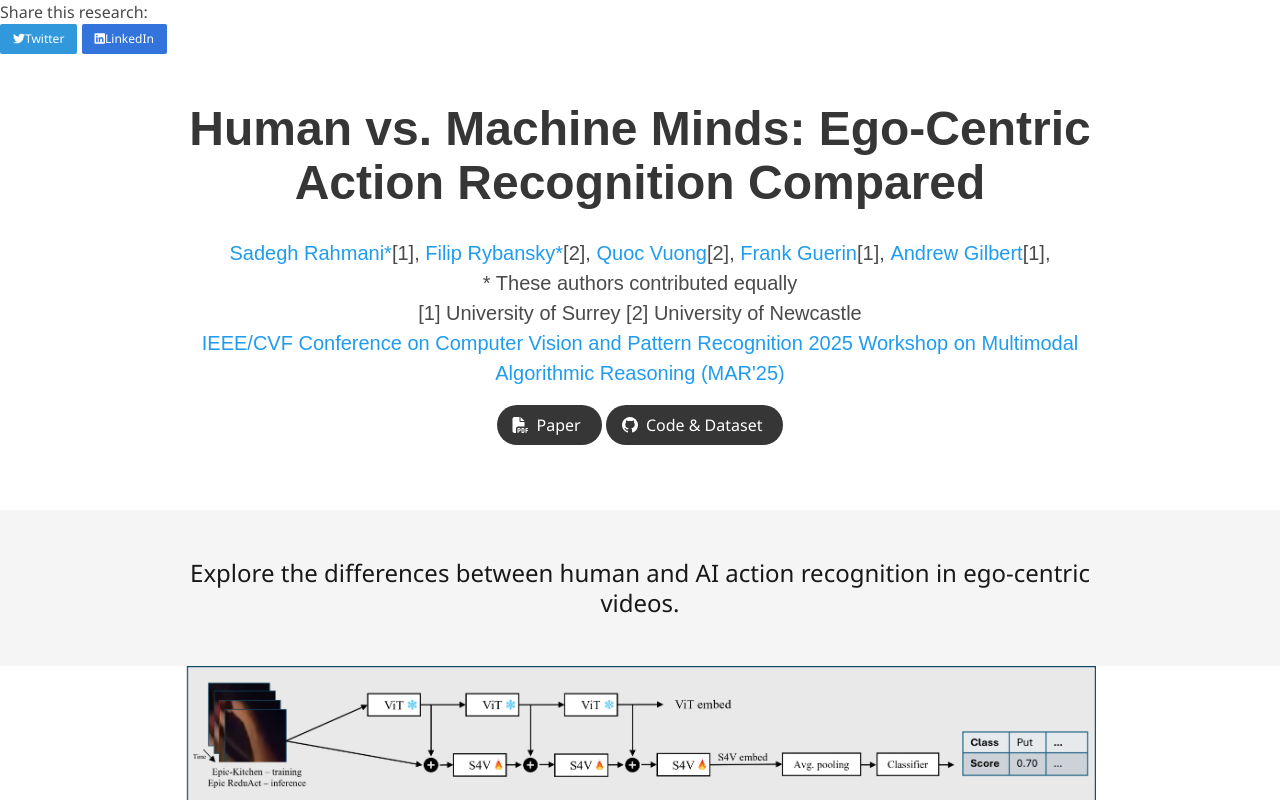
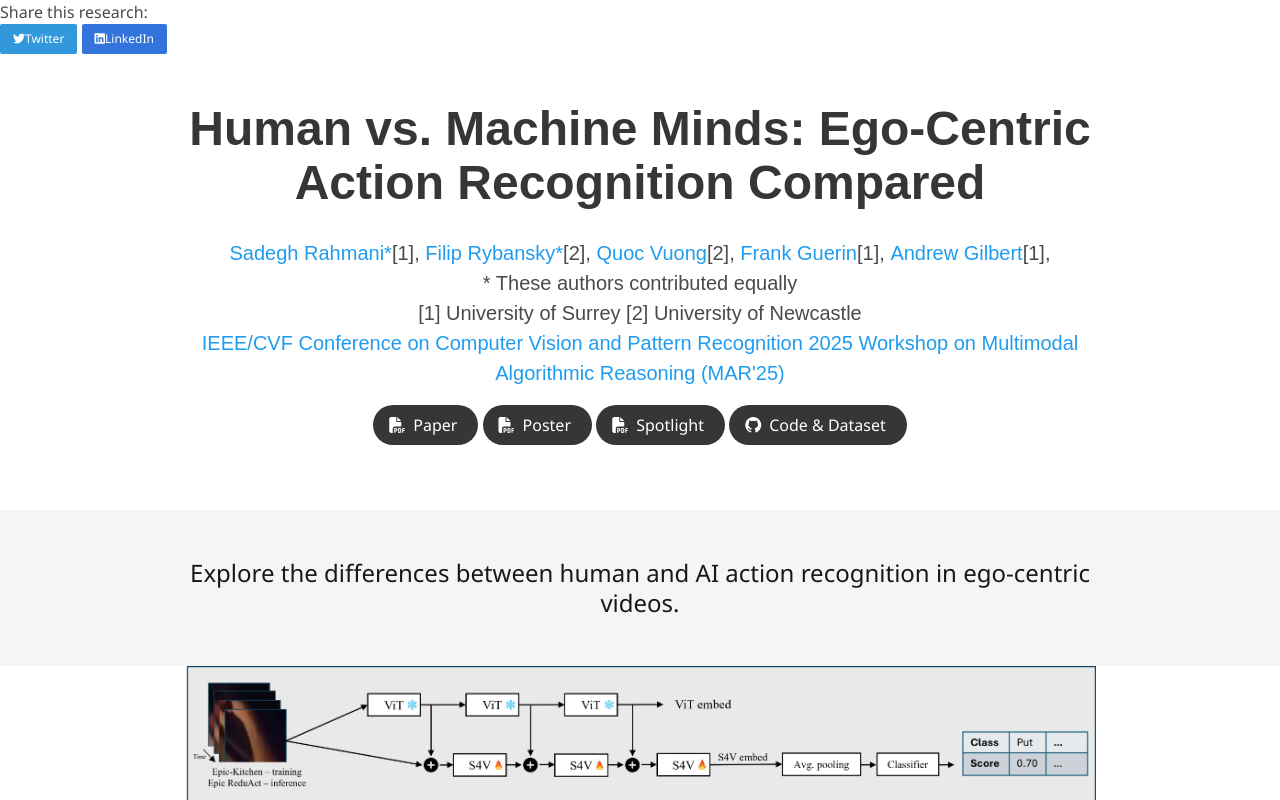
Before and after one commit to andrewjohngilbert/HumanvsMachineMinds, a plain HTML site: page index.html in a window 1280 px wide. Shown: the top 800 px of the page. Drawn offline with nearby package versions, Linux system fonts and the light colour scheme; some icons are missing; a web font is replaced by a local one.

Commit message:
Add Poster

```diff
--- a/index.html
+++ b/index.html
@@ -129,9 +129,9 @@
                     </span>
 
                     <!-- Poster PDF link -->
-                     <!--
+
                    <span class="link-block">
-                      <a href="assets/DEAR HCV Poster.pdf" target="_blank"
+                      <a href="assets/HumanvsMachineMindsPoster.pdf" target="_blank"
                       class="external-link button is-normal is-rounded is-dark">
                       <span class="icon">
                         <i class="fas fa-file-pdf"></i>
@@ -139,7 +139,19 @@
                       <span>Poster</span>
                     </a>
                   </span>
-                -->
+
+                    <!-- Presentation PDF link -->
+
+                   <span class="link-block">
+                      <a href="assets/HumanvsMachineMindsSpotlight.pdf" target="_blank"
+                      class="external-link button is-normal is-rounded is-dark">
+                      <span class="icon">
+                        <i class="fas fa-file-pdf"></i>
+                      </span>
+                      <span>Spotlight</span>
+                    </a>
+                  </span>
+
 
                   <!-- Github link -->
                 <span class="link-block">
@@ -264,20 +276,36 @@
 </section>
 <!-- End Recongtion Gap-->
 
-<!-- Paper poster -->
-<!--
+<!-- Spotlight Presentation -->
+
   <section class="hero is-small is-light">
   <div class="hero-body">
     <div class="container">
       <h2 class="title">Poster</h2>
 
-      <iframe  src="assets/DEAR HCV Poster.pdf" width="100%" height="1000">
+      <iframe  src="assets/HumanvsMachineMindsSpotlight.pdf" width="100%" height="1000">
           </iframe>
 
       </div>
     </div>
   </section>
--->
+
+  <!--End Spotlight Presentation -->
+
+<!-- Paper poster -->
+
+  <section class="hero is-small is-light">
+  <div class="hero-body">
+    <div class="container">
+      <h2 class="title">Poster</h2>
+
+      <iframe  src="assets/HumanvsMachineMindsPoster.pdf" width="100%" height="1000">
+          </iframe>
+
+      </div>
+    </div>
+  </section>
+
   <!--End paper poster -->
 
 
```
Also changed, not shown: 1 other file.
